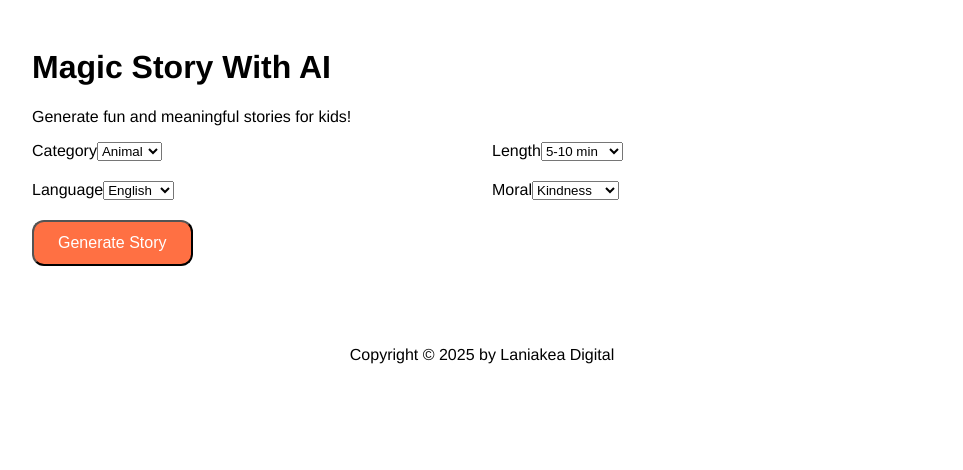
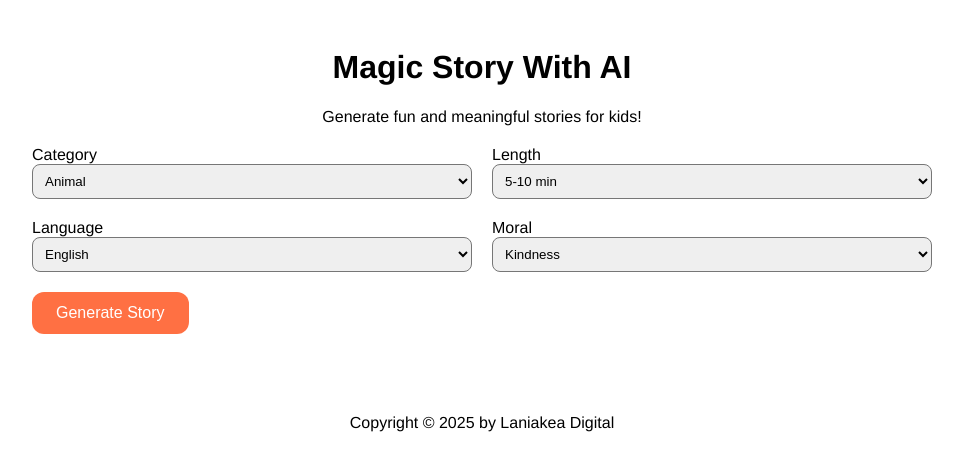
Before and after one commit to amysxe/magicstory-ai, a Next.js app: page / in a window 1280 px wide. Shown: the top 470 px of the page, without its empty margins (158-1121 px from the left). Built offline with nearby package versions, Linux system fonts and the light colour scheme.

Commit message:
Update index.js

```diff
--- a/pages/index.js
+++ b/pages/index.js
@@ -1,4 +1,4 @@
-import { useState, useEffect, useRef } from "react";
+import { useState, useRef } from "react";
 
 export default function Home() {
   const [category, setCategory] = useState("Animal");
@@ -26,7 +26,7 @@ export default function Home() {
     }, 5000);
 
     try {
-      // 1. Generate story
+      // Generate story
       const res = await fetch("/api/story", {
         method: "POST",
         headers: { "Content-Type": "application/json" },
@@ -35,7 +35,7 @@ export default function Home() {
       const data = await res.json();
       setStory(data);
 
-      // 2. Generate TTS
+      // Generate TTS
       const ttsResp = await fetch("/api/story-tts", {
         method: "POST",
         headers: { "Content-Type": "application/json" },
@@ -52,31 +52,20 @@ export default function Home() {
     }
   };
 
-  const handlePlay = () => {
-    if (audioRef.current) audioRef.current.play();
-  };
-
-  const handlePause = () => {
-    if (audioRef.current) audioRef.current.pause();
-  };
-
-  const handleStop = () => {
-    if (audioRef.current) {
-      audioRef.current.pause();
-      audioRef.current.currentTime = 0;
-    }
-  };
+  const handlePlay = () => { if (audioRef.current) audioRef.current.play(); };
+  const handlePause = () => { if (audioRef.current) audioRef.current.pause(); };
+  const handleStop = () => { if (audioRef.current) { audioRef.current.pause(); audioRef.current.currentTime = 0; } };
 
   return (
     <div style={{ fontFamily: "Helvetica Neue", maxWidth: "900px", margin: "0 auto", padding: "20px" }}>
-      <h1>Magic Story With AI</h1>
-      <p>Generate fun and meaningful stories for kids!</p>
+      <h1 style={{ textAlign: "center" }}>Magic Story With AI</h1>
+      <p style={{ textAlign: "center" }}>Generate fun and meaningful stories for kids!</p>
 
       {/* Form Fields */}
-      <div style={{ display: "flex", gap: "20px", flexWrap: "wrap" }}>
+      <div style={{ display: "flex", gap: "20px", flexWrap: "wrap", marginTop: "20px" }}>
         <div style={{ flex: "1 1 45%" }}>
           <label>Category</label>
-          <select value={category} onChange={(e) => setCategory(e.target.value)}>
+          <select value={category} onChange={(e) => setCategory(e.target.value)} style={{ width: "100%", padding: "8px", borderRadius: "8px" }}>
             <option>Animal</option>
             <option>Fruit</option>
             <option>Person</option>
@@ -85,15 +74,15 @@ export default function Home() {
         </div>
         <div style={{ flex: "1 1 45%" }}>
           <label>Length</label>
-         <select value={length} onChange={(e) => setLength(e.target.value)}>
+          <select value={length} onChange={(e) => setLength(e.target.value)} style={{ width: "100%", padding: "8px", borderRadius: "8px" }}>
             <option>5-10 min</option>
             <option>10-15 min</option>
-            <option>&gt;15 min</option>
+            <option>{">15 min"}</option>
           </select>
         </div>
         <div style={{ flex: "1 1 45%" }}>
           <label>Language</label>
-          <select value={language} onChange={(e) => setLanguage(e.target.value)}>
+          <select value={language} onChange={(e) => setLanguage(e.target.value)} style={{ width: "100%", padding: "8px", borderRadius: "8px" }}>
             <option>English</option>
             <option>Bahasa</option>
             <option>German</option>
@@ -101,7 +90,7 @@ export default function Home() {
         </div>
         <div style={{ flex: "1 1 45%" }}>
           <label>Moral</label>
-          <select value={moral} onChange={(e) => setMoral(e.target.value)}>
+          <select value={moral} onChange={(e) => setMoral(e.target.value)} style={{ width: "100%", padding: "8px", borderRadius: "8px" }}>
             <option>Kindness</option>
             <option>Honesty</option>
             <option>Patience</option>
@@ -120,6 +109,7 @@ export default function Home() {
           borderRadius: "12px",
           cursor: "pointer",
           fontSize: "16px",
+          border: "none",
         }}
       >
         Generate Story
```
